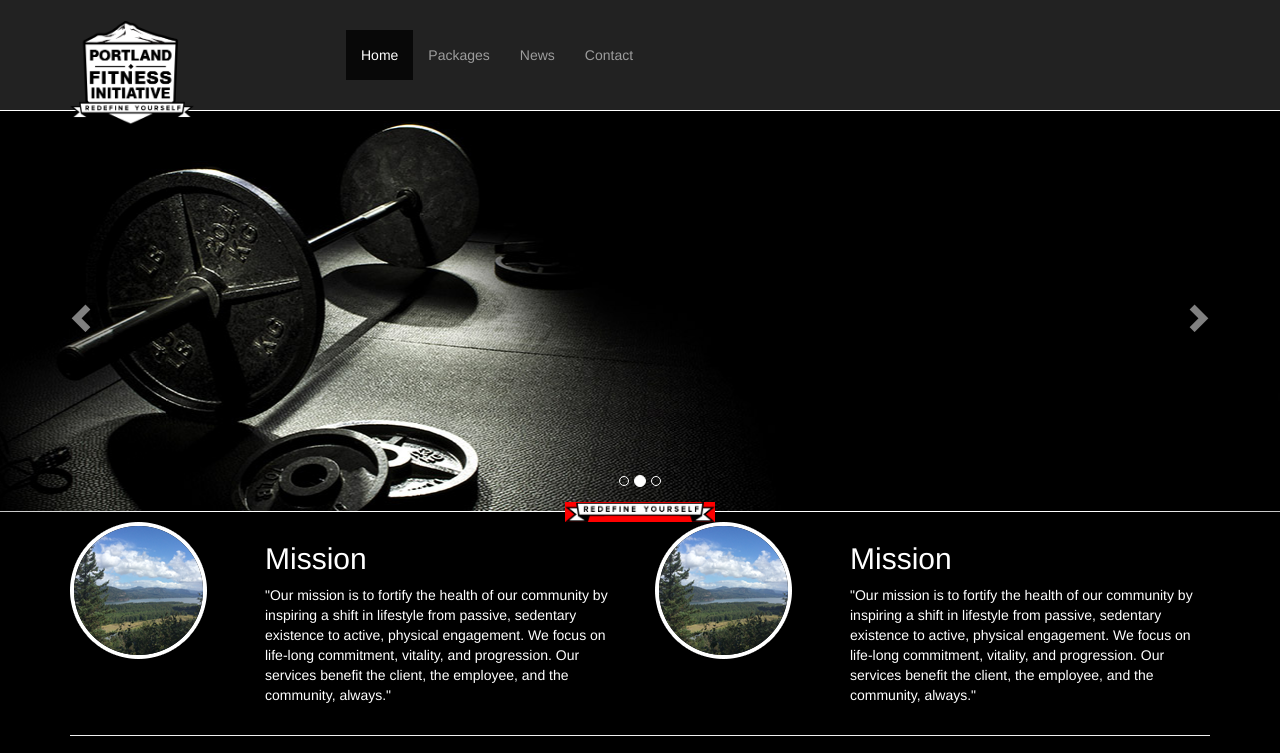
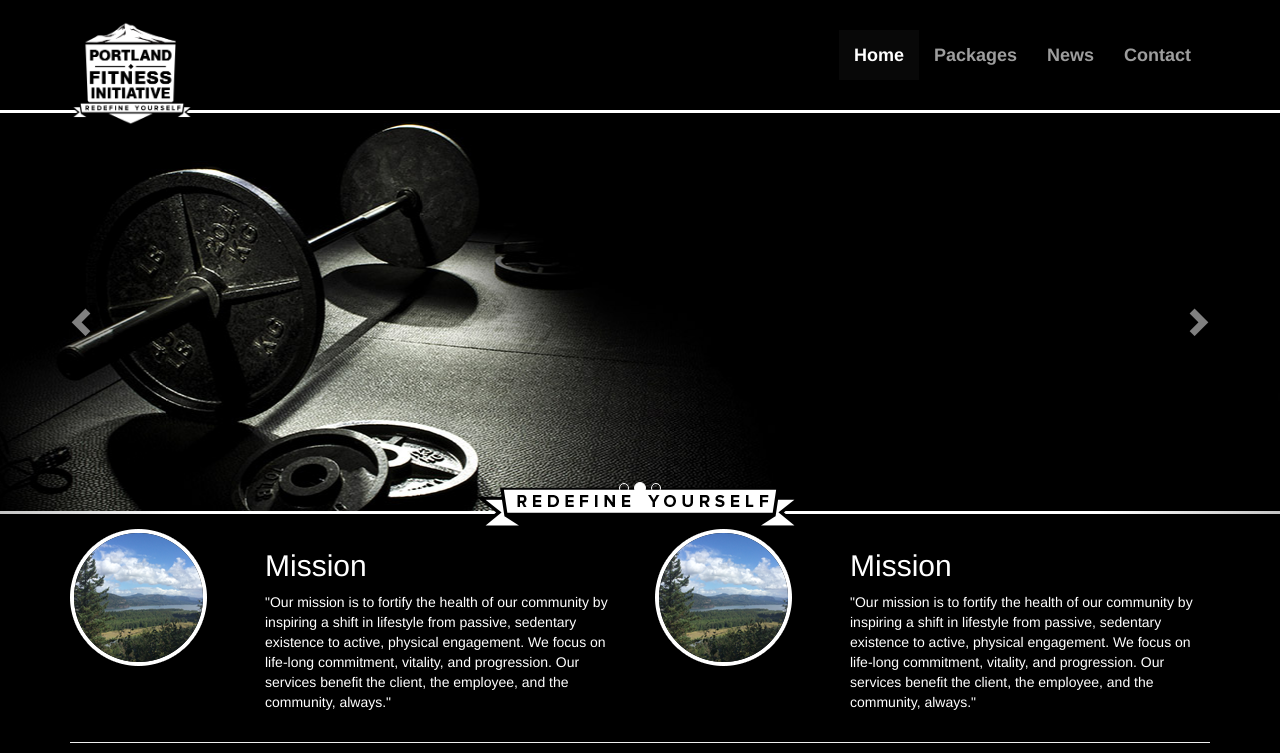
Before and after one commit to alexaranda/pfi, a plain HTML site: page index.html in a window 1280 px wide. Shown: the top 753 px of the page. Drawn offline with nearby package versions, Linux system fonts and the light colour scheme.

Commit message:
updates to slider

```diff
--- a/scss/main-styles.scss
+++ b/scss/main-styles.scss
@@ -30,9 +30,9 @@ footer {
 
 img.img-responsive.mission, img.img-responsive.testimonials  {
   float: left;
-  padding: 5px 10px 0 10px;
+  padding: 20px 15px 70px 10px;
   max-width: 40%;
-}
+ }
 
 a.navbar-brand {
   float: none;
@@ -41,14 +41,14 @@ a.navbar-brand {
 }
 div.banner {
   position: relative;
-  background-color: red;
-  width: 150px;
-  margin: -10px auto 0 auto;
+  width: 328px;
+  height: 43px;
+  margin: -28px auto 0 auto;
 
 }
 
 .carousel-inner {
-  border-bottom:  1px solid #ffffff;
+  border-bottom:  3px solid #ffffff;
 
 }
 
@@ -64,6 +64,15 @@ div.banner {
 
 
 .navbar-inverse {
+   background-color: rgba(0, 0, 0, 1);
+
+  .navbar-nav>li>a {
+    font-size: 18px;
+    font-weight: bold;
+
+
+
+  }
 
 
 
@@ -72,6 +81,35 @@ div.banner {
         padding: 0px 0px 0px 0rem;
       }
 }
+
+
+
+/*Sections*/
+
+.package-container { margin-top: 25px; margin-bottom: 35px;}
+.package-image { padding-top: 25px;}
+
+.contact-image { padding-top: 25px;}
+
+
+
+.footer { background-color: #4c5159; min-height: 60px; padding-top: 20px; margin-top: 45px;
+
+    ul.footer-nav {
+
+      list-style: none;
+
+
+      li { display: inline-block;
+
+        a { padding:  0 10px; color: #ffffff;}
+
+      }
+
+
+    }
+}
+
 
 @media #{$xs-max} {
 
@@ -91,7 +129,7 @@ div.banner {
 @media #{$sm-min} {
 
   .navbar-inverse {
-     border-bottom:  1px solid #ffffff;
+     border-bottom:  3px solid #ffffff;
 
     .img-responsive {
     width: 45%;
@@ -102,6 +140,7 @@ div.banner {
 
 
  ul.nav.navbar-nav {
+   float: right;;
    margin:  3rem 0px;
 
 
```
Also changed, not shown: css/main-styles.css.
